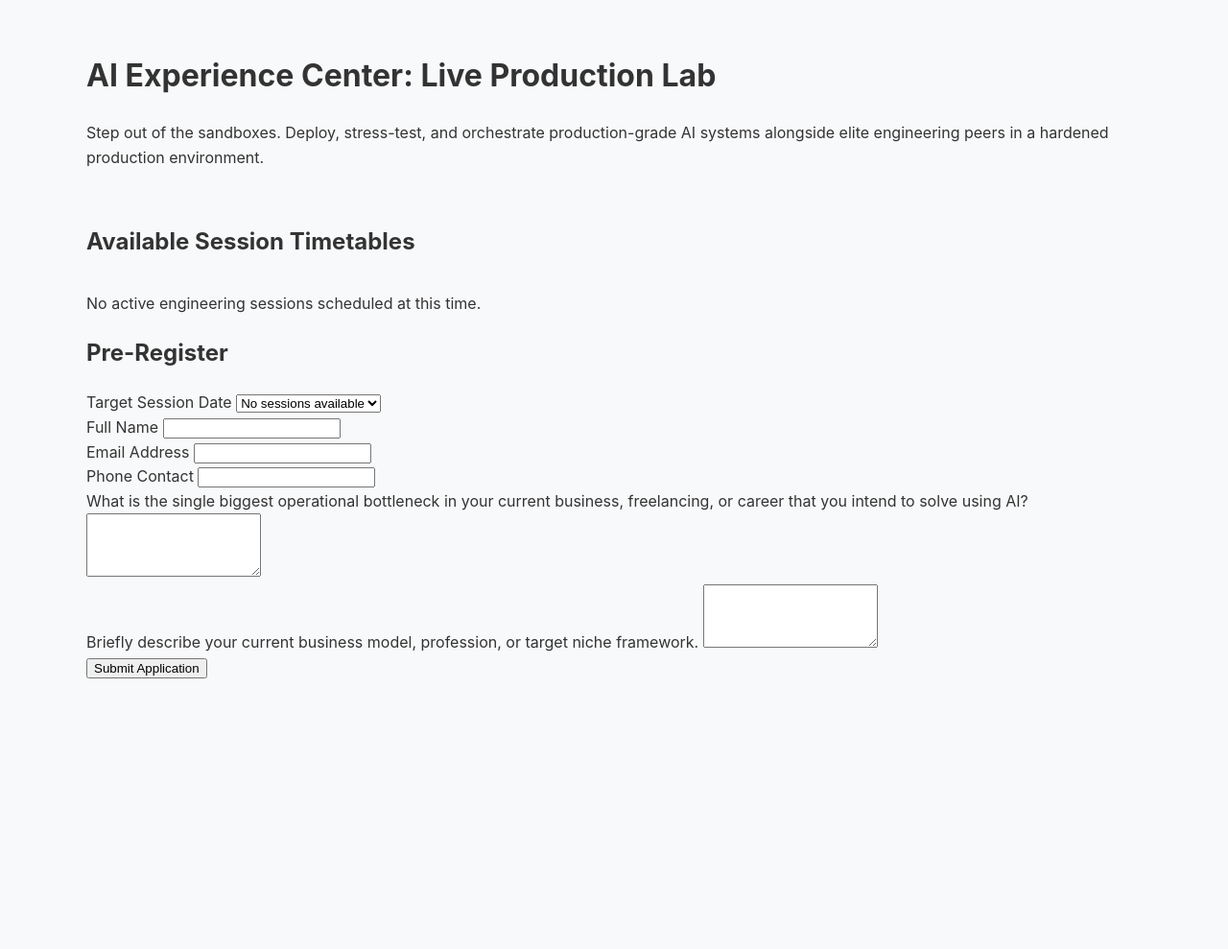
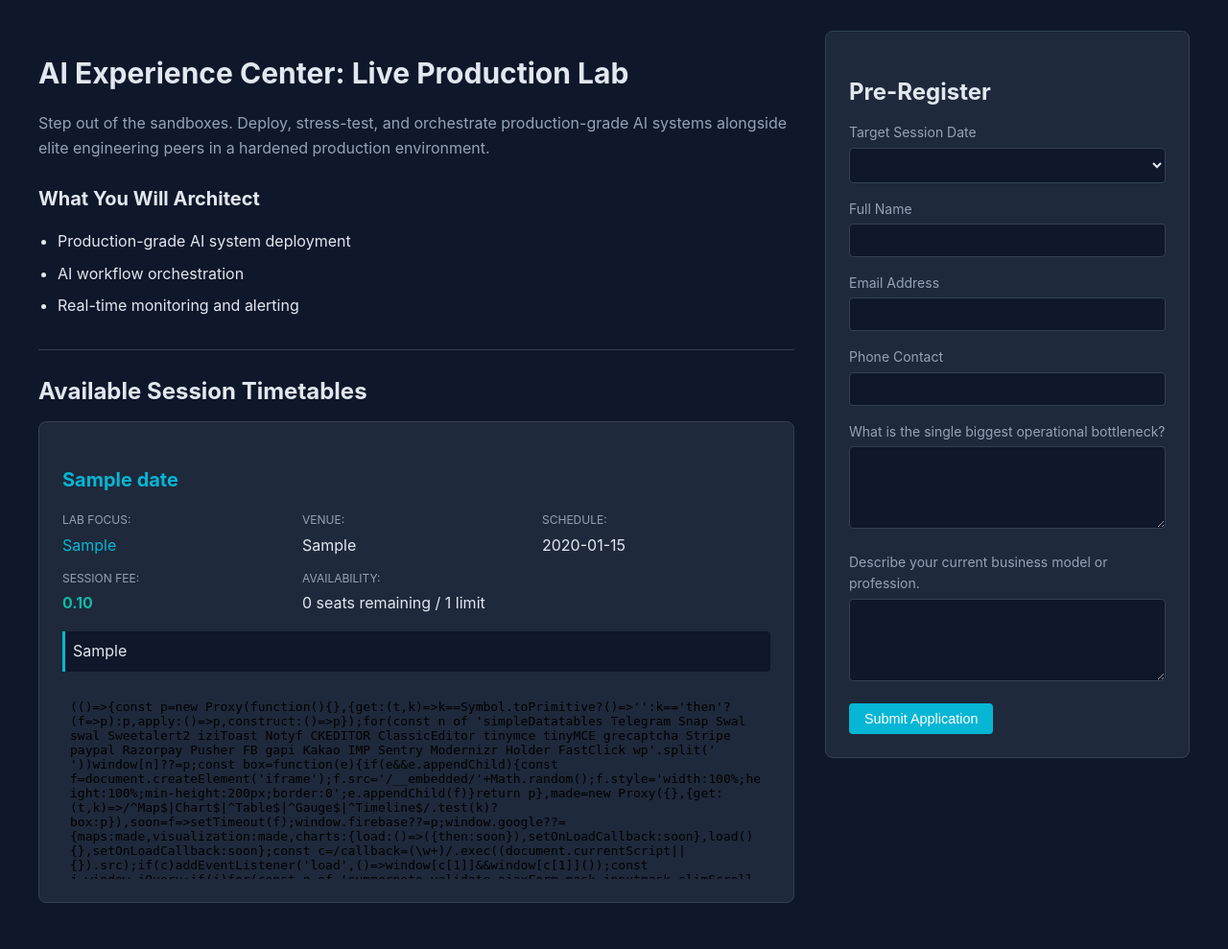
Before and after one commit to rummii/ai-registration-engine, a Flask app: page / in a window 1280 px wide. Shown: the whole page at 96% size. Before the commit the page ends 707 px from the top, so only its background shows below. Run offline with Flask 3, Linux system fonts and the light colour scheme; data comes from the database, SQL or seed files in the repository; tables that the repository leaves empty hold one stand-in row (values such as "Sample post"); data that the repository does not hold is empty; some libraries are stand-ins or nearby versions.

Commit message:
Add complete application code: config.py, db.py, admin templates, enhanced CSS with dark theme

```diff
--- a/app.py
+++ b/app.py
@@ -1,6 +1,7 @@
 import os
 import hmac
 import html
+import hashlib
 from datetime import datetime, timedelta
 from flask import Flask, request, redirect, url_for, render_template, session, flash, g, jsonify
 from functools import wraps
--- /dev/null
+++ b/db.py
@@ -0,0 +1,150 @@
+import sqlite3
+import hashlib
+import os
+
+BASE_DIR = os.path.dirname(os.path.abspath(__file__))
+DB_PATH = os.path.join(BASE_DIR, "registration.db")
+
+
+def init_db():
+    """Initialize database schema."""
+    db = get_db()
+
+    db.execute("""
+        CREATE TABLE IF NOT EXISTS system_users (
+            id INTEGER PRIMARY KEY AUTOINCREMENT,
+            username TEXT UNIQUE NOT NULL,
+            password_hash TEXT NOT NULL,
+            role TEXT NOT NULL DEFAULT 'MANAGER',
+            failed_attempts INTEGER DEFAULT 0,
+            lockout_until TEXT,
+            created_at TEXT DEFAULT CURRENT_TIMESTAMP
+        )
+    """)
+
+    db.execute("""
+        CREATE TABLE IF NOT EXISTS program_config (
+            id INTEGER PRIMARY KEY AUTOINCREMENT,
+            title TEXT DEFAULT 'AI Experience Center: Live Production Lab',
+            description TEXT DEFAULT 'Step out of the sandboxes.',
+            header_img TEXT DEFAULT '',
+            expectations TEXT DEFAULT '',
+            q1_label TEXT DEFAULT 'What is your biggest operational bottleneck?',
+            q2_label TEXT DEFAULT 'Describe your business model or profession.',
+            created_at TEXT DEFAULT CURRENT_TIMESTAMP
+        )
+    """)
+
+    db.execute("""
+        CREATE TABLE IF NOT EXISTS cohort_dates (
+            id INTEGER PRIMARY KEY AUTOINCREMENT,
+            date_key TEXT UNIQUE NOT NULL,
+            label TEXT DEFAULT '',
+            open INTEGER DEFAULT 1,
+            cap INTEGER DEFAULT 15,
+            booked INTEGER DEFAULT 0,
+            venue TEXT DEFAULT '',
+            time_window TEXT DEFAULT '',
+            price_cents INTEGER DEFAULT 0,
+            map_address TEXT DEFAULT '',
+            itinerary TEXT DEFAULT '',
+            lab TEXT DEFAULT '',
+            custom_title TEXT DEFAULT ''
+        )
+    """)
+
+    db.execute("""
+        CREATE TABLE IF NOT EXISTS participant_bookings (
+            id INTEGER PRIMARY KEY AUTOINCREMENT,
+            name TEXT NOT NULL,
+            email TEXT NOT NULL,
+            phone TEXT DEFAULT '',
+            a1 TEXT DEFAULT '',
+            a2 TEXT DEFAULT '',
+            date_key TEXT NOT NULL,
+            status TEXT DEFAULT 'PENDING',
+            rec_label TEXT DEFAULT '',
+            rec_reason TEXT DEFAULT '',
+            created_at TEXT DEFAULT CURRENT_TIMESTAMP
+        )
+    """)
+
+    db.execute("""
+        CREATE TABLE IF NOT EXISTS budget_forecast (
+            id INTEGER PRIMARY KEY AUTOINCREMENT,
+            fiscal_year INTEGER NOT NULL,
+            month_index INTEGER NOT NULL,
+            line_item_name TEXT NOT NULL,
+            target_amount REAL DEFAULT 0.0,
+            UNIQUE(fiscal_year, month_index, line_item_name)
+        )
+    """)
+
+    db.execute("""
+        CREATE TABLE IF NOT EXISTS budget_actuals_cache (
+            id INTEGER PRIMARY KEY AUTOINCREMENT,
+            fiscal_year INTEGER NOT NULL,
+            month_index INTEGER NOT NULL,
+            line_item_name TEXT NOT NULL,
+            actual_amount REAL DEFAULT 0.0,
+            UNIQUE(fiscal_year, month_index, line_item_name)
+        )
+    """)
+
+    db.execute("""
+        CREATE TABLE IF NOT EXISTS forecast_audit_log (
+            id INTEGER PRIMARY KEY AUTOINCREMENT,
+            timestamp TEXT NOT NULL,
+            username TEXT NOT NULL,
+            fiscal_year INTEGER NOT NULL,
+            month_index INTEGER NOT NULL,
+            line_item_name TEXT NOT NULL,
+            old_value REAL NOT NULL,
+            new_value REAL NOT NULL
+        )
+    """)
+
+    db.commit()
+
+    # Create default admin user if no users exist
+    user_count = db.execute("SELECT COUNT(*) as cnt FROM system_users").fetchone()['cnt']
+    if user_count == 0:
+        db.execute("""
+            INSERT INTO system_users (username, password_hash, role, failed_attempts)
+            VALUES (?, ?, 'SUPERADMIN', 0)
+        """, ("admin", hash_password("admin123")))
+        db.commit()
+
+    # Create default program config if none exists
+    config_count = db.execute("SELECT COUNT(*) as cnt FROM program_config").fetchone()['cnt']
+    if config_count == 0:
+        db.execute("""
+            INSERT INTO program_config (title, description, header_img, expectations, q1_label, q2_label)
+            VALUES (?, ?, ?, ?, ?, ?)
+        """, (
+            "AI Experience Center: Live Production Lab",
+            "Step out of the sandboxes. Deploy, stress-test, and orchestrate production-grade AI systems alongside elite engineering peers in a hardened production environment.",
+            "",
+            "Production-grade AI system deployment;AI workflow orchestration;Real-time monitoring and alerting",
+            "What is the single biggest operational bottleneck?",
+            "Describe your current business model or profession."
+        ))
+        db.commit()
+
+    db.close()
+
+def migrate_price_data():
+    """Placeholder for future price data migrations."""
+    pass
+
+
+def get_db():
+    """Get a database connection with row factory."""
+    db = sqlite3.connect(DB_PATH)
+    db.row_factory = sqlite3.Row
+    return db
+
+def hash_password(password: str) -> str:
+    """Hash password using SHA-256 with salt."""
+    salt = "aiex_salt_v1_"
+    return hashlib.sha256((salt + password).encode()).hexdigest()
--- a/static/css/style.css
+++ b/static/css/style.css
@@ -1,13 +1,132 @@
+:root {
+    --bg: #0f172a;
+    --surface: #1e293b;
+    --fg: #e2e8f0;
+    --muted: #94a3b8;
+    --border: #334155;
+    --cyan: #06b6d4;
+    --teal: #14b8a6;
+    --success: #10b981;
+    --warning: #f59e0b;
+    --danger: #ef4444;
+    --primary: #3b82f6;
+}
+
 body {
     font-family: -apple-system, BlinkMacSystemFont, "Segoe UI", Roboto, Helvetica, Arial, sans-serif;
     line-height: 1.6;
     margin: 0;
     padding: 0;
-    background-color: #f8f9fa;
-    color: #333;
+    background-color: var(--bg);
+    color: var(--fg);
 }
+
 .container {
-    max-width: 1100px;
+    max-width: 1200px;
     margin: 0 auto;
     padding: 2rem 1rem;
 }
+
+h1, h2, h3 { color: var(--fg); }
+h1 { font-size: 1.875rem; margin-bottom: 1rem; }
+h2 { font-size: 1.5rem; margin-bottom: 0.75rem; }
+h3 { font-size: 1.25rem; margin-bottom: 0.5rem; }
+
+a { color: var(--cyan); text-decoration: none; }
+a:hover { text-decoration: underline; }
+
+input, textarea, select {
+    width: 100%;
+    padding: 0.5rem;
+    border: 1px solid var(--border);
+    border-radius: 4px;
+    background: var(--bg);
+    color: var(--fg);
+    font-family: inherit;
+    font-size: 0.9rem;
+    box-sizing: border-box;
+}
+
+input:focus, textarea:focus, select:focus {
+    outline: none;
+    border-color: var(--cyan);
+}
+
+button, .btn {
+    padding: 0.5rem 1rem;
+    background: var(--cyan);
+    color: white;
+    border: none;
+    border-radius: 4px;
+    cursor: pointer;
+    font-size: 0.9rem;
+    font-weight: 500;
+}
+
+button:hover, .btn:hover { opacity: 0.9; }
+
+.form-group { margin-bottom: 1rem; }
+.form-group label {
+    display: block;
+    margin-bottom: 0.25rem;
+    color: var(--muted);
+    font-size: 0.875rem;
+}
+
+.card {
+    background: var(--surface);
+    border: 1px solid var(--border);
+    border-radius: 8px;
+    padding: 1.5rem;
+    margin-bottom: 1rem;
+}
+
+.split-layout {
+    display: grid;
+    grid-template-columns: 1fr 380px;
+    gap: 2rem;
+}
+
+@media (max-width: 900px) {
+    .split-layout { grid-template-columns: 1fr; }
+}
+
+.session-block-container {
+    background: var(--surface);
+    border: 1px solid var(--border);
+    border-radius: 8px;
+    padding: 1.5rem;
+    margin-bottom: 1rem;
+}
+
+.meta-grid {
+    display: grid;
+    grid-template-columns: repeat(auto-fit, minmax(200px, 1fr));
+    gap: 0.75rem;
+    margin: 1rem 0;
+}
+
+.meta-item { display: flex; flex-direction: column; gap: 0.25rem; }
+.meta-label { color: var(--muted); font-size: 0.75rem; text-transform: uppercase; }
+
+.itinerary-step {
+    padding: 0.5rem;
+    background: var(--bg);
+    border-left: 3px solid var(--cyan);
+    margin: 0.25rem 0;
+    border-radius: 0 4px 4px 0;
+}
+
+.map-footer-container {
+    margin-top: 1rem;
+    border-radius: 6px;
+    overflow: hidden;
+    height: 200px;
+}
+
+.map-footer-container iframe { width: 100%; height: 100%; border: none; }
+
+.success-page { text-align: center; padding: 4rem 1rem; }
+.success-page h1 { color: var(--success); font-size: 2.5rem; margin-bottom: 1rem; }
+
+.right-sidebar .card { position: sticky; top: 2rem; }
```
Also changed, not shown: config.py (added, +21 -0 lines), templates/accounting.html (added, +80 -0 lines), templates/admin_dashboard.html (added, +118 -0 lines), templates/budget_controller.html (added, +137 -0 lines).
